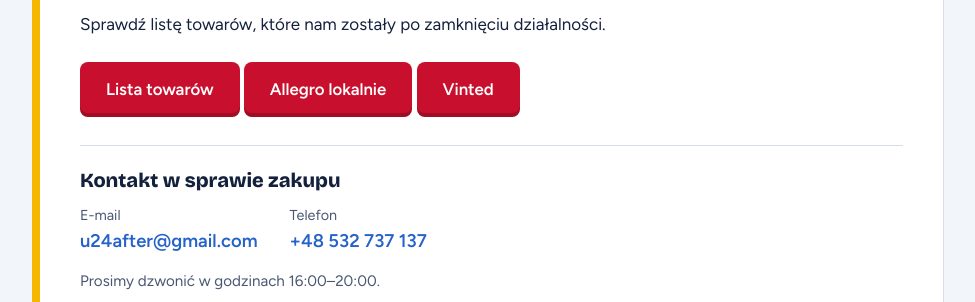
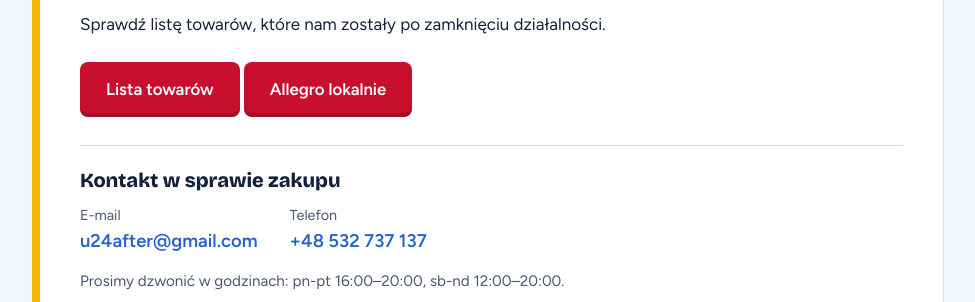
Before and after one commit to marcinmaron/u24after, a plain HTML site: page index.html in a window 1280 px wide. Shown: the part 621-923 px from the top of the page, without its empty margins (152-1127 px from the left). Drawn offline with nearby package versions, Linux system fonts and the light colour scheme.

Commit message:
bez vinted i inne godziny dzwonienia

```diff
--- a/index.html
+++ b/index.html
@@ -86,12 +86,12 @@ footer{border-top:1px solid var(--line);padding:22px 0 32px;font-size:.9rem;colo
       <p>Sprawdź listę towarów, które nam zostały po zamknięciu działalności.</p>
       <a class="btn" href="stock.html">Lista towarów</a>
       <a class="btn" href="https://allegrolokalnie.pl/uzytkownik/u24after" target="_blank" rel="noopener">Allegro lokalnie</a>
-      <a class="btn" href="https://www.vinted.pl/member/3184667513" target="_blank" rel="noopener">Vinted</a>
+<!-- <a class="btn" href="https://www.vinted.pl/member/3184667513" target="_blank" rel="noopener">Vinted</a> -->
       <div class="contact">
         <h3>Kontakt w sprawie zakupu</h3>
         <p><span class="label">E-mail</span><a href="mailto:u24after@gmail.com">u24after@gmail.com</a></p>
         <p><span class="label">Telefon</span><a href="tel:+48532737137">+48 532 737 137</a></p>
-        <p class="hours">Prosimy dzwonić w godzinach 16:00–20:00.</p>
+        <p class="hours">Prosimy dzwonić w godzinach: pn-pt 16:00–20:00, sb-nd 12:00–20:00.</p>
         <p class="hours">Odbiór osobisty po wcześniejszym umówieniu:<br>Poznań, Osiedle Kopernika, ul. Keplera 8.</p>
         <div class="mapbar">
           <button type="button" class="maptoggle" id="mapa-przycisk" aria-expanded="false" aria-controls="mapa">Pokaż mapę</button>
```
Also changed, not shown: stock.html (+1 -1 lines).
